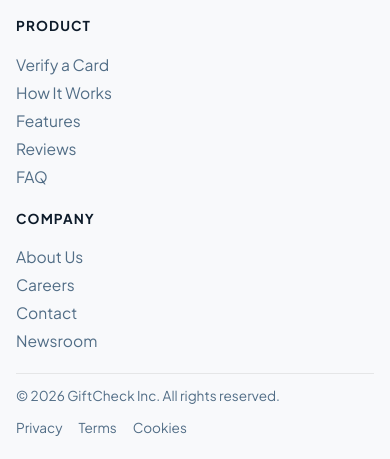
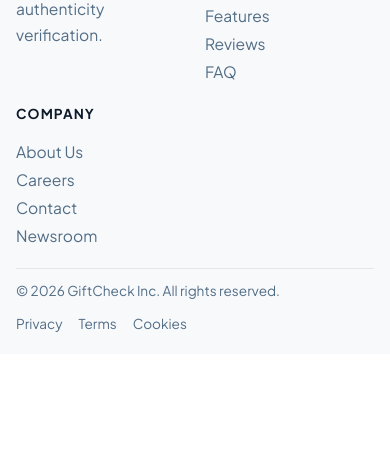
Before and after one commit to SmarTrixx/GiftCheck, a plain HTML site: page index.html in a window 390 px wide. Shown: the part 7375-7834 px from the top of the page. After the commit the page ends 7729 px from the top, so only its background shows below. Drawn offline with nearby package versions, Linux system fonts and the light colour scheme.

```diff
--- a/css/responsive.css
+++ b/css/responsive.css
@@ -201,7 +201,7 @@
 
   /* Footer */
   .footer-inner {
-    grid-template-columns: 2fr 2fr;
+    grid-template-columns: 1fr 1fr;
     gap: var(--space-6);
   }
 
@@ -356,7 +356,7 @@
 
   /* Footer */
   .footer-inner {
-    grid-template-columns: 1fr;
+    grid-template-rows: 1fr;
     gap: var(--space-5);
   }
 
```
